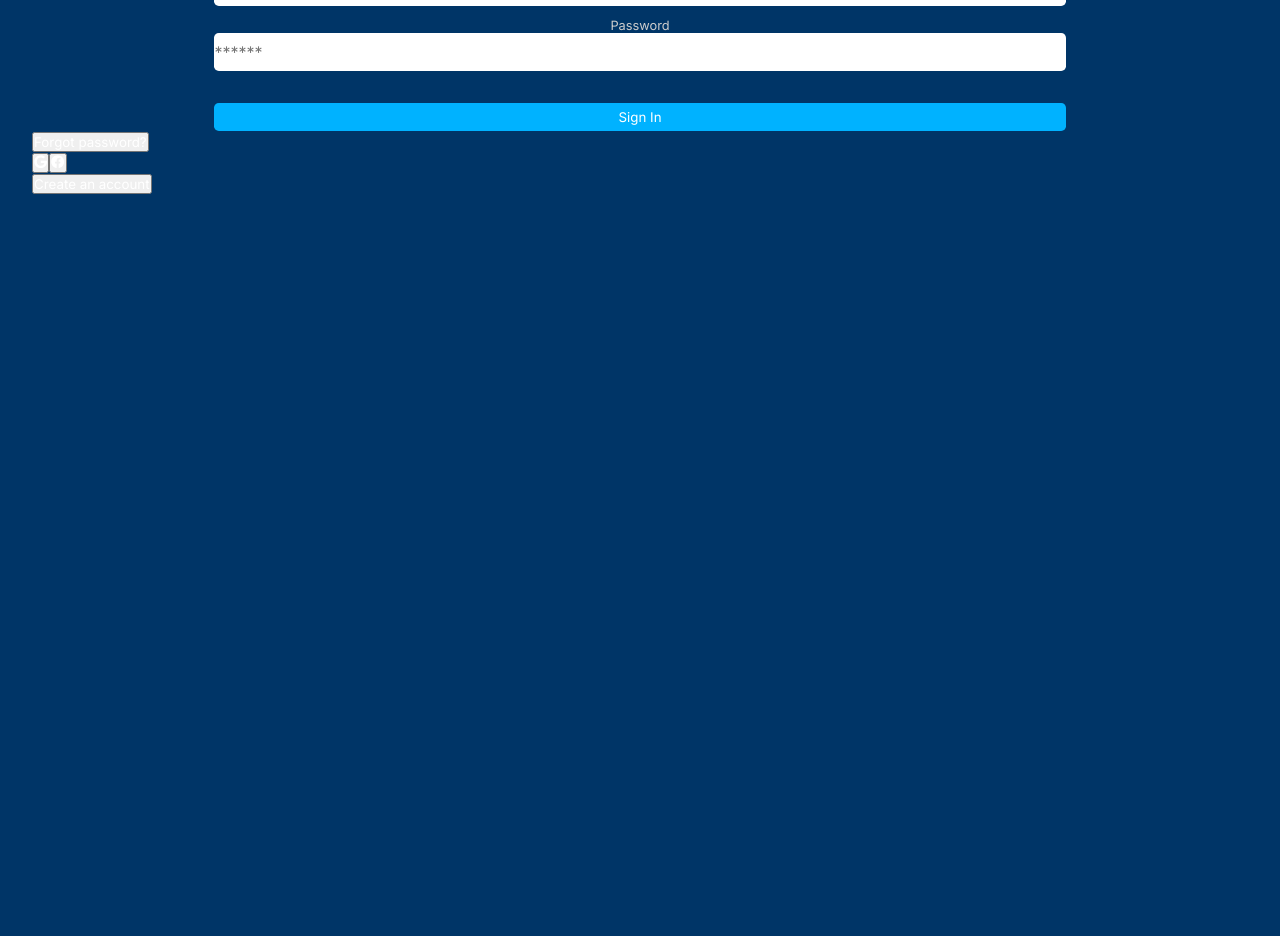
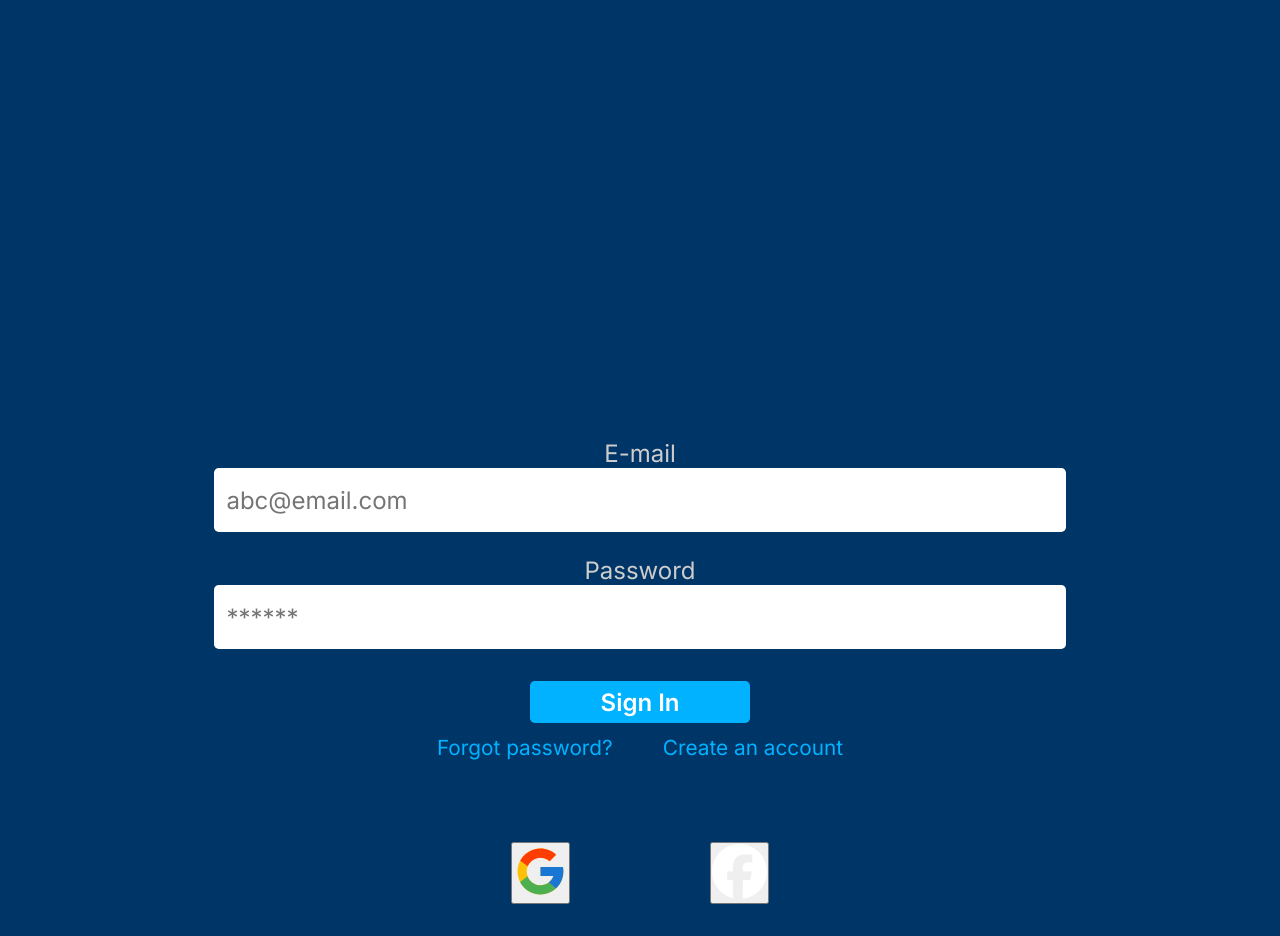
Before and after one commit to lz-junior/tasks, a React (Vite) app: page /login in a window 1280 px wide. Shown: the part 116-1052 px from the top of the page. Before the commit the page ends 800 px from the top, so only its background shows below. Built offline with nearby package versions, Linux system fonts and the light colour scheme; a web font is replaced by a local one.

Commit message:
styles in progress

```diff
--- a/src/pages/Login/login.css
+++ b/src/pages/Login/login.css
@@ -8,7 +8,7 @@
   font-style: italic;
 } */
 
-h1 {
+.title-login {
   font-family: "Koulen", sans-serif;
 }
 
@@ -16,39 +16,65 @@ form {
   display: flex;
   flex-direction: column;
   align-items: center;
+  margin-top: 40%;
 }
 
 form > span {
   color: #cdcdcd;
-  font-size: .8rem;
+  font-size: 1.5rem;
 }
 
 form > input {
   width: 70%;
-  height: 38px;
+  height: 64px;
+  display: flex;
+  padding: 12px;
   border-radius: .3rem;
-  display: flex;
   border: none;
-  font-size: 1rem;
+  font-size: 1.5rem;
   color: #000000;
 }
 
 .input-email {
-  margin-bottom: 12px;
+  margin-bottom: 24px;
 }
 
 form > button {
-  width: 70%;
-  height: 28px;
+  width: 220px;
+  height: 42px;
   margin-top: 32px;
   border-radius: .3rem;
   border: none;
+  font-size: 1.5rem;
+  font-weight: 600;
   color: #fff;
   background-color: #00B2FF;
 }
 
+.section2 {
+  display: flex;
+  flex-direction: row;
+  justify-content: center;
+  gap: 50px;
+  margin-top: 12px;
+}
+.btn-login-create-forgot {
+  background: none;
+  border: none;
+  font-size: 1.3rem;
+  color: #00b2ff;
+}
+
+.icons {
+  display: flex;
+  justify-content: center;
+  gap: 140px;
+  margin-top: 82px;
+}
+
+
 @media screen and (min-width: 768px) {
-  h1 {
+  .title-login {
     color: red;
   }
 }
--- a/src/pages/Login/login.tsx
+++ b/src/pages/Login/login.tsx
@@ -1,5 +1,6 @@
 import { useState } from 'react';
-import { FaGoogle, FaFacebook } from "react-icons/fa";
+import { FcGoogle } from "react-icons/fc";
+import { FaFacebook } from "react-icons/fa6";
 import './login.css';
 
 
@@ -20,7 +21,7 @@ const Login = ()=> {
 
   return (
     <div>
-      <h1>tasks</h1>
+      <h1 className="title-login">tasks</h1>
 
       <form className="form" onSubmit={handleLogin}>
         <span>E-mail</span>
@@ -41,12 +42,15 @@ const Login = ()=> {
         <button type="submit">Sign In</button>
       </form>
 
-      <button>Forgot password?</button>
-      <div>
-        <button className="icons"><FaGoogle/></button>
-        <button className="icons"><FaFacebook/></button>
+      <div className="section2">
+        <button className="btn-login-create-forgot">Forgot password?</button>
+        <button className="btn-login-create-forgot">Create an account</button>
       </div>
-      <button>Create an account</button>
+
+      <div className="icons">
+        <button><FcGoogle size={55}/></button>
+        <button><FaFacebook size={55}/></button>
+      </div>
     </div>
   )
 };
```
